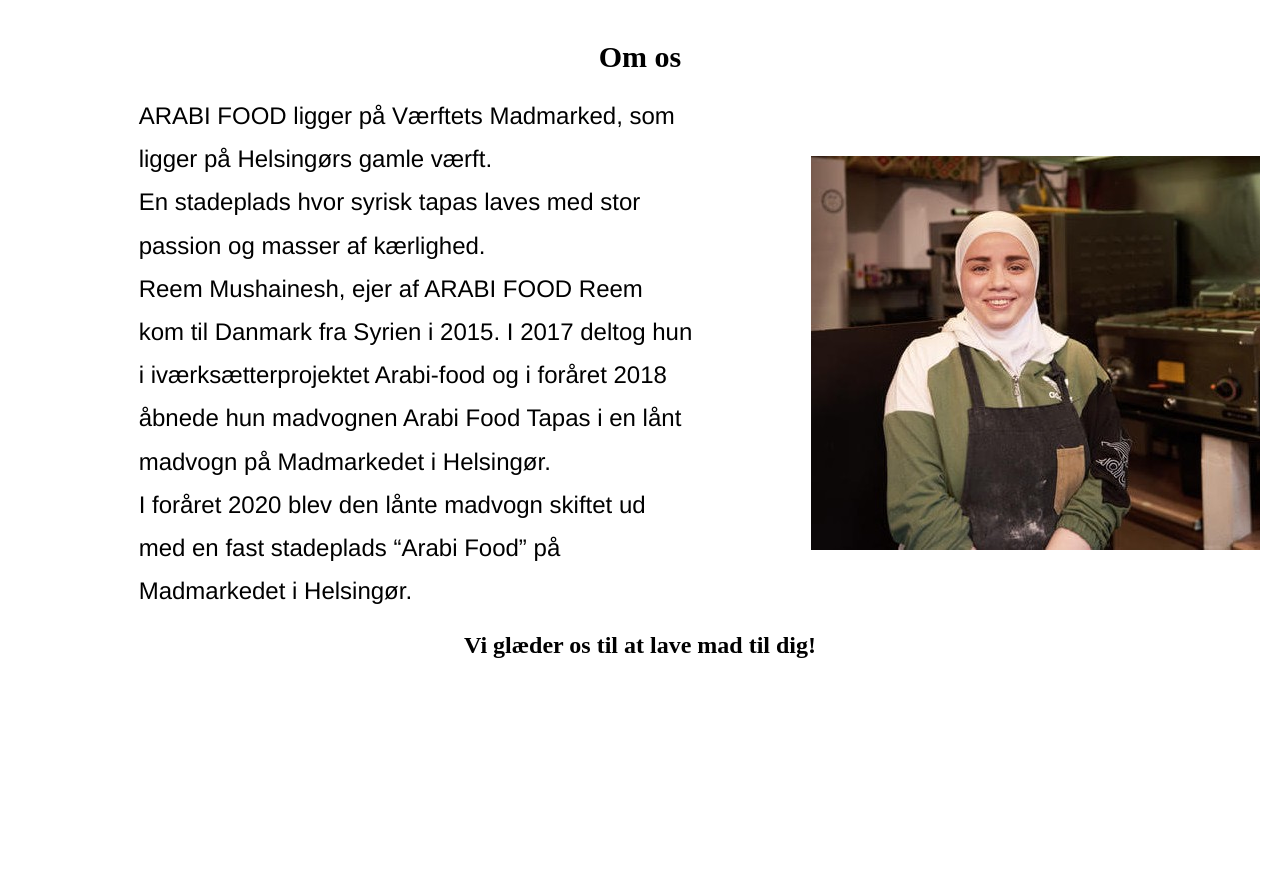
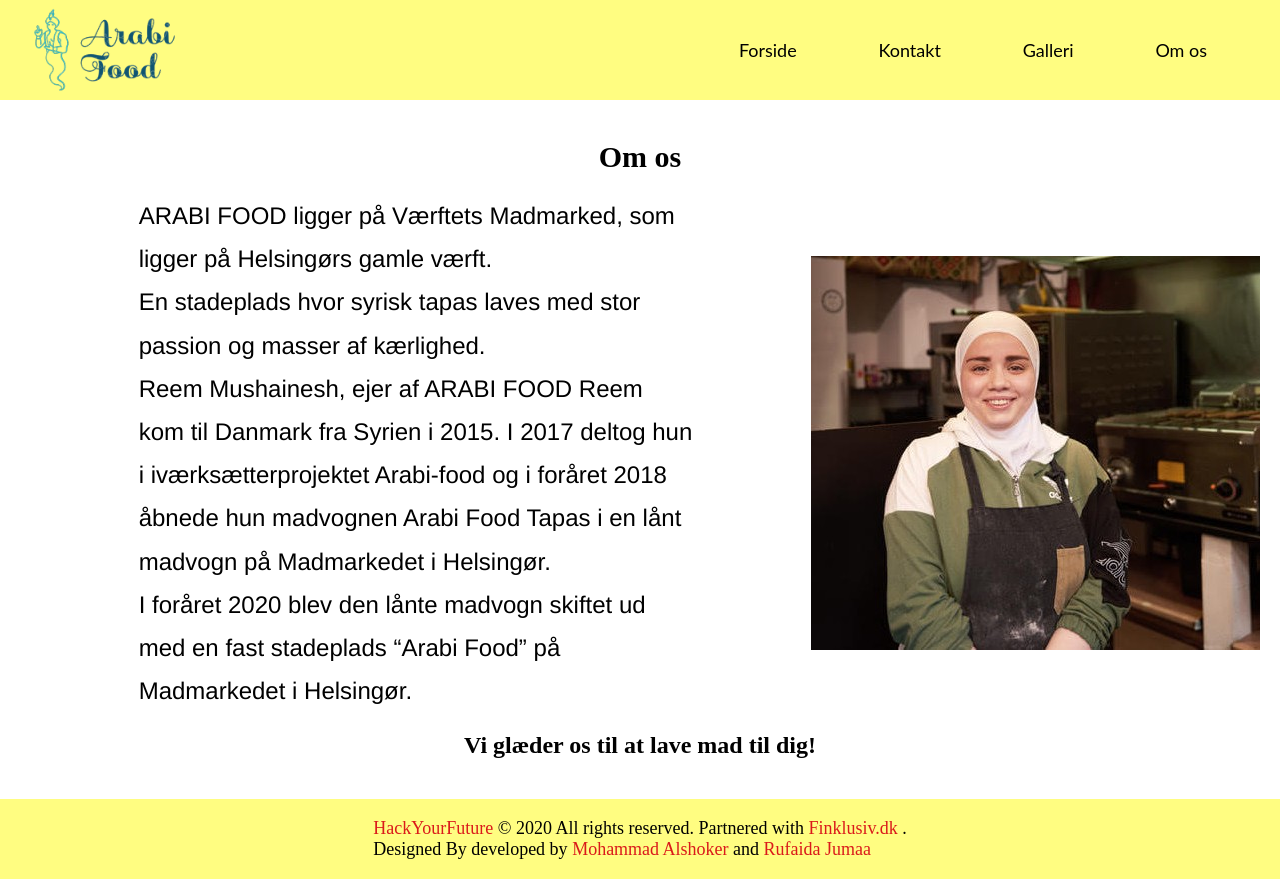
Before and after one commit to rufaidaju/ArabiFoodTapas, a React (Create React App) app: page /about in a window 1280 px wide. Before the commit the page ends 800 px from the top, so only its background shows below. Built offline with nearby package versions, Linux system fonts and the light colour scheme.

Commit message:
Delete ids

```diff
--- a/src/Router.js
+++ b/src/Router.js
@@ -1,6 +1,7 @@
 import React from "react";
 import { BrowserRouter as Router, Switch, Route } from "react-router-dom";
-
+import Navbar from "./components/Navbar"
+import Footer from "./components/Footer"
 
 import Home from "./components/pages/Home";
 import Gallery from "./components/pages/Gallery";
@@ -10,11 +11,12 @@ import Content from "./components/pages/Content";
 import "./App.css";
 import VisitUs from "./components/pages/VisitUs";
 
-function App() {
+function AppRouter() {
   return (
     <div className="App">
 
  <Router>
+  <Navbar />
   <Switch>
     <Route exact path="/" component={Home} />
     <Route path="/content" component={Content} />
@@ -23,9 +25,11 @@ function App() {
     <Route path="/about" component={About} />
     {/* <Route component={ErrorPage} /> */}
   </Switch>
+
 </Router>
+<Footer />
     </div>
   );
 }
 
-export default App;
+export default AppRouter;
--- a/src/components/pages/Home.js
+++ b/src/components/pages/Home.js
@@ -1,18 +1,15 @@
 import React from "react"
-import Navbar from "../Navbar"
+
 // import MainPage from "./MainPage"
 import Content from "./Content"
 import VisitUs from "./VisitUs"
-import Footer from "../Footer"
 
 function Home() {
   return (
-    <div>
-    <Navbar />
+    <div id="forside">
     {/* <MainPage /> */}
     <Content />
     <VisitUs />
-    <Footer />
     </div>
   );
 }
```
Also changed, not shown: src/App.js (+3 -7 lines).
